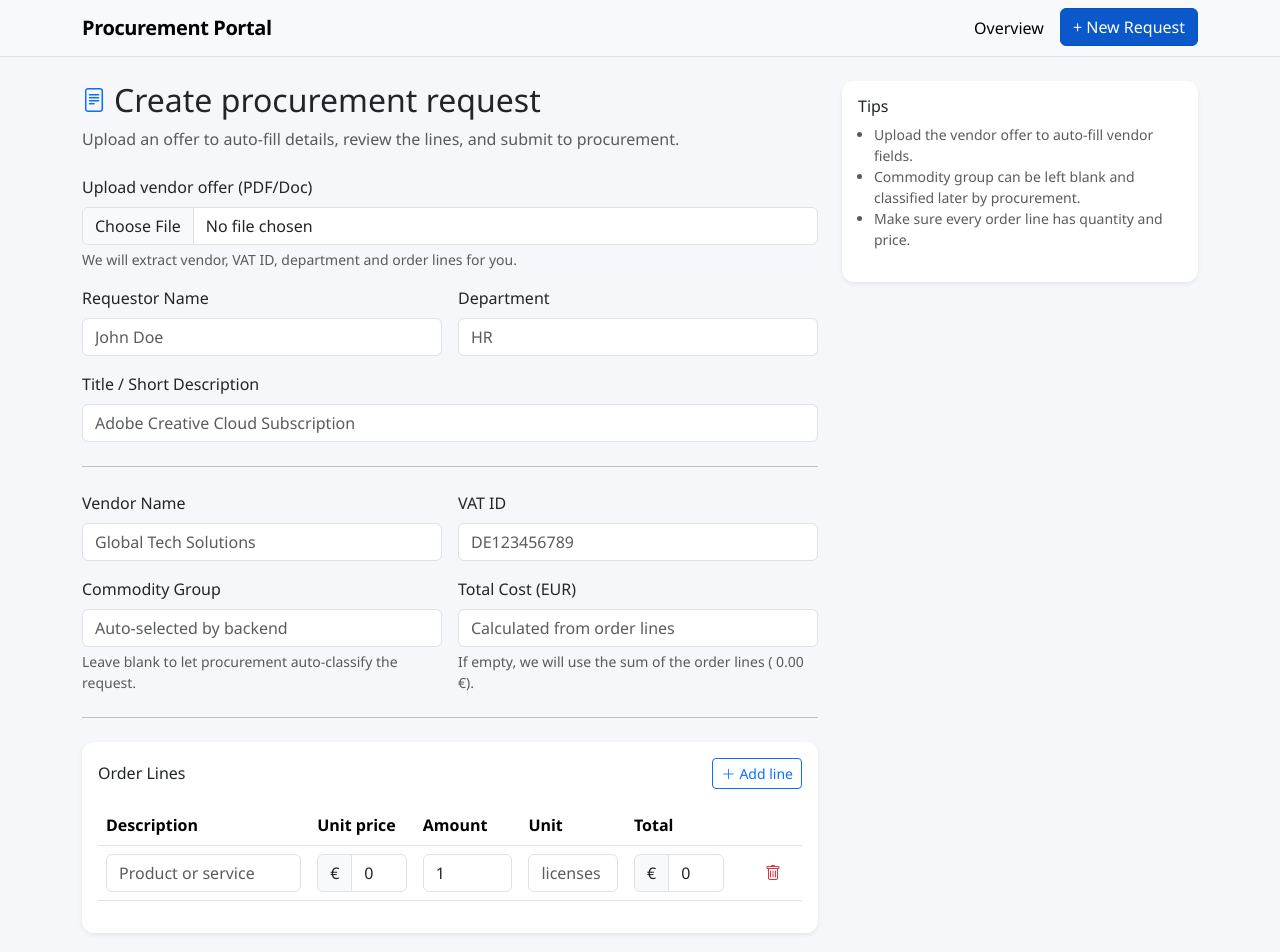
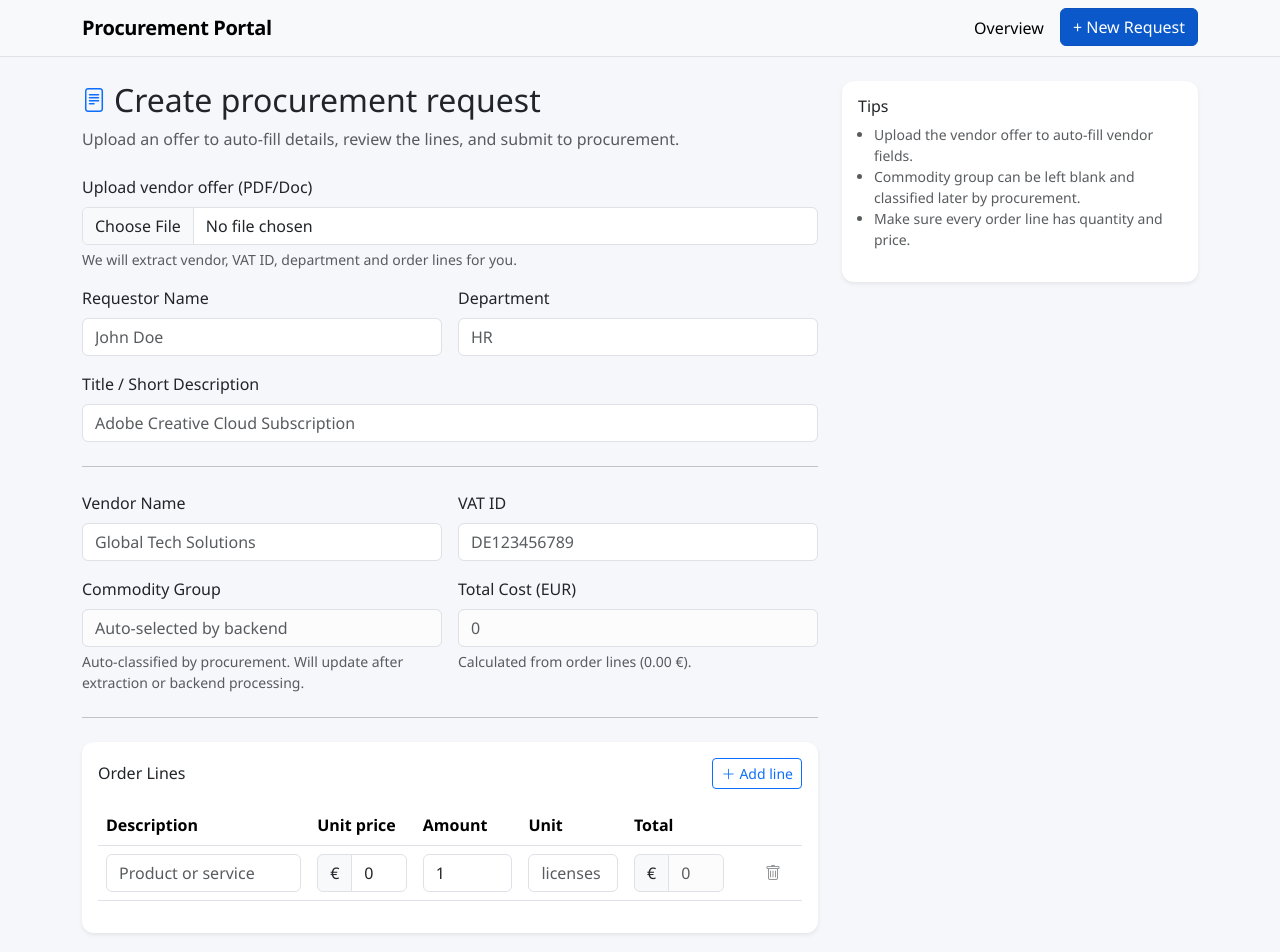
Before and after one commit to vauhochzett/stealth-rise-596-engineering-challenge, a React (Vite) app in the folder procurement-app/: page /requests/new in a window 1280 px wide. Shown: the top 952 px of the page. Built offline with nearby package versions, Linux system fonts and the light colour scheme.

Commit message:
Styling
[with Codex]

```diff
--- a/procurement-app/src/components/OrderLinesEditor.tsx
+++ b/procurement-app/src/components/OrderLinesEditor.tsx
@@ -120,21 +120,25 @@ const OrderLinesEditor = ({ lines, onChange }: Props) => {
                     <div className="input-group">
                       <span className="input-group-text">€</span>
                       <input
-                        className="form-control"
+                        className="form-control bg-light-subtle text-muted"
                         type="number"
                         min="0"
                         step="0.01"
                         value={line.total ?? 0}
-                        onChange={(e) => updateLine(idx, 'total', Number(e.target.value))}
+                        readOnly
+                        disabled
                       />
                     </div>
                   </td>
                   <td className="text-end">
                     <button
                       type="button"
-                      className="btn btn-link text-danger"
+                      className={`btn btn-link ${
+                        lines.length > 1 ? 'text-danger' : 'text-muted'
+                      }`}
                       onClick={() => removeLine(idx)}
                       aria-label="Remove line"
+                      disabled={lines.length === 1}
                     >
                       <i className="bi bi-trash" />
                     </button>
--- a/procurement-app/src/pages/RequestFormPage.tsx
+++ b/procurement-app/src/pages/RequestFormPage.tsx
@@ -53,7 +53,7 @@ const RequestFormPage = () => {
       const payload: RequestPayload = {
         ...form,
         orders: orderLines,
-        total: form.total || totalFromLines,
+        total: totalFromLines,
       }
       const created = await api.createRequest(payload)
       setSuccess(`Request ${created.id} created`)
@@ -81,7 +81,6 @@ const RequestFormPage = () => {
         vat_id: data.vat_id ?? prev.vat_id,
         department: data.department ?? prev.department,
         commodity_group: data.commodity_group ?? prev.commodity_group,
-        total: data.total ?? prev.total,
       }))
       setSuccess('Offer extracted. Review the details below.')
     } catch (err) {
@@ -185,13 +184,14 @@ const RequestFormPage = () => {
             <div className="col-md-6">
               <label className="form-label">Commodity Group</label>
               <input
-                className="form-control"
+                className="form-control bg-light-subtle text-muted"
                 value={form.commodity_group}
-                onChange={(e) => updateField('commodity_group', e.target.value)}
+                readOnly
+                disabled
                 placeholder="Auto-selected by backend"
               />
               <div className="form-text">
-                Leave blank to let procurement auto-classify the request.
+                Auto-classified by procurement. Will update after extraction or backend processing.
               </div>
             </div>
             <div className="col-md-6">
@@ -200,14 +200,14 @@ const RequestFormPage = () => {
                 type="number"
                 min="0"
                 step="0.01"
-                className="form-control"
-                value={form.total || totalFromLines || ''}
-                onChange={(e) => updateField('total', Number(e.target.value) || 0)}
+                className="form-control bg-light-subtle text-muted"
+                value={totalFromLines}
+                readOnly
+                disabled
                 placeholder="Calculated from order lines"
               />
               <div className="form-text">
-                If empty, we will use the sum of the order lines ({' '}
-                {totalFromLines.toFixed(2)} €).
+                Calculated from order lines ({totalFromLines.toFixed(2)} €).
               </div>
             </div>
           </div>
```
